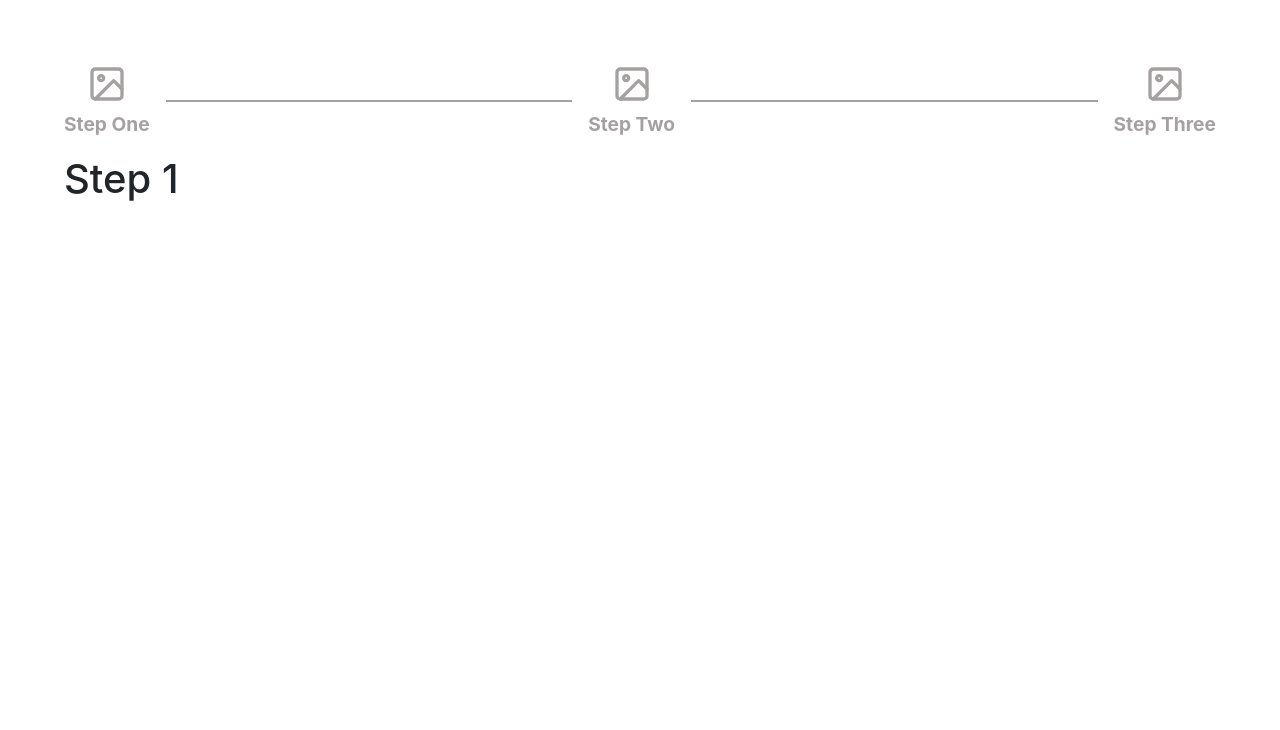
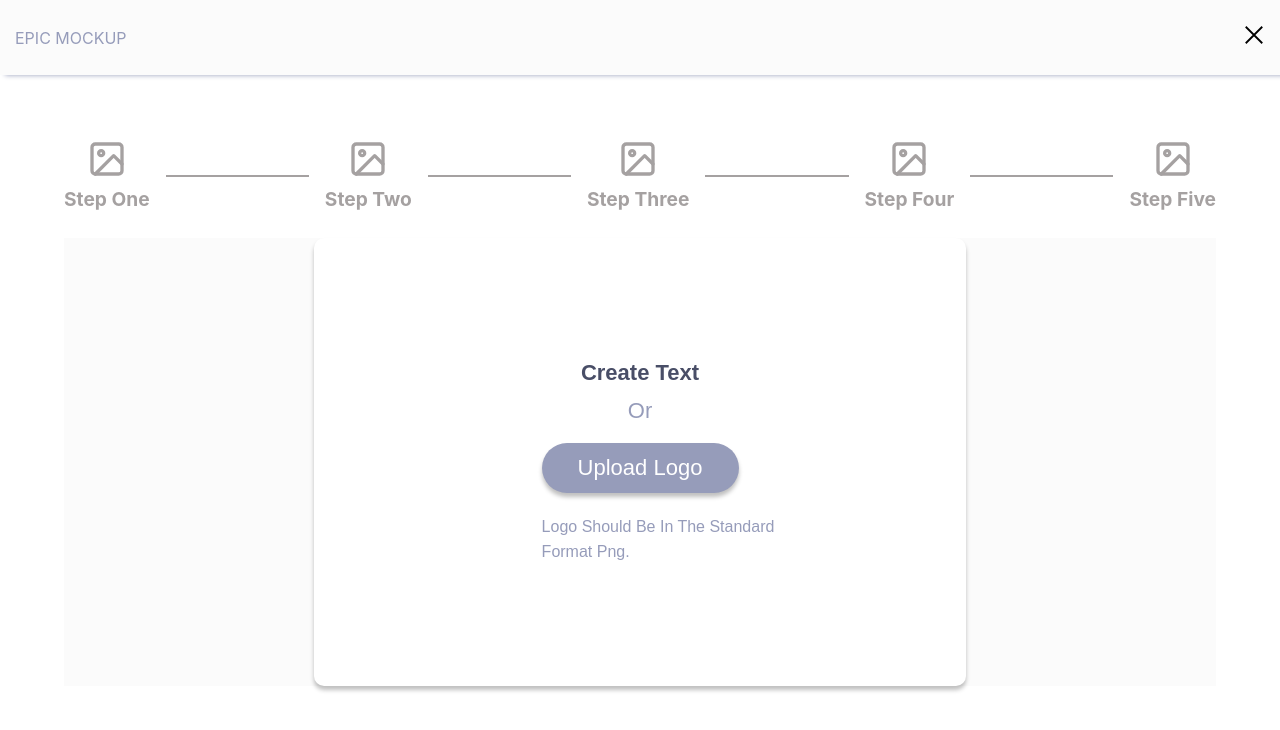
Before and after one commit to Khalid-Uris/epic-mockup, a React (Create React App) app: page /testing in a window 1280 px wide. Shown: the top 730 px of the page. Built offline with nearby package versions, Linux system fonts and the light colour scheme.

Commit message:
multi step revised

```diff
--- a/src/App.css
+++ b/src/App.css
@@ -2,6 +2,8 @@ main {
   background: #fbfbfb;
   /* background: #494E67; */
 }
+
+/* Multi Step CSS */
 
 .multi-step-form {
   padding: 1rem;
--- a/src/App.js
+++ b/src/App.js
@@ -3,7 +3,7 @@ import { BrowserRouter, Route, Routes } from "react-router-dom";
 import "./App.css";
 import Index from "./pages/Index";
 import Logo from "./pages/Logo";
-import MultiStep from "./pages/MultiStep";
+// import MultiStep from "./pages/MultiStep";
 import TestingMultiStep from "./pages/TestingMultiStep";
 
 function App() {
@@ -12,7 +12,7 @@ function App() {
       <BrowserRouter>
         <Routes>
           <Route path="/" element={<Index />} />
-          <Route path="/multi_step" element={<MultiStep />} />
+          {/* <Route path="/multi_step" element={<MultiStep />} /> */}
           <Route path="/logo" element={<Logo />} />
           <Route path="/testing" element={<TestingMultiStep />} />
         </Routes>
--- a/src/components/UploadLogoBox.js
+++ b/src/components/UploadLogoBox.js
@@ -1,10 +1,13 @@
 import React, { useRef } from "react";
 import styles from "../css/MultiStep.module.css";
 import Box from "./Box";
+import { useMultiStep } from "./MultiStepForm/components/MultiStepContext";
 
 // const redirect = useNavigate();
 
 const UploadLogoBox = ({ setImageData }) => {
+  const { setActiveStep } = useMultiStep();
+
   const fileInput = useRef();
 
   const selectFile = () => {
@@ -13,6 +16,7 @@ const UploadLogoBox = ({ setImageData }) => {
 
   const imageChangeHandle = (e) => {
     setImageData(URL.createObjectURL(e.target.files[0]));
+    setActiveStep("stepTwo"); // pass whatever step id you want to set
   };
 
   return (
--- a/src/pages/MultiStep.js
+++ b/src/pages/ImageUpload.jsx
@@ -1,13 +1,10 @@
-import React, { useState } from "react";
+import React from "react";
 import ConvertPng from "../components/ConvertPng";
-import Topbar from "../components/Topbar";
 import UploadLogoBox from "../components/UploadLogoBox";
 
-const MultiStep = () => {
-  const [image, setImage] = useState("");
+const ImageUpload = ({ image, setImage }) => {
   return (
     <main>
-      <Topbar />
       {image ? (
         <ConvertPng imageData={image} />
       ) : (
@@ -17,4 +14,4 @@ const MultiStep = () => {
   );
 };
 
-export default MultiStep;
+export default ImageUpload;
--- a/src/pages/TestingMultiStep.jsx
+++ b/src/pages/TestingMultiStep.jsx
@@ -1,14 +1,17 @@
-import React from "react";
+import React, { useState } from "react";
 import MultiStepForm from "../components/MultiStepForm";
+import Topbar from "../components/Topbar";
+import ImageUpload from "./ImageUpload";
 
 function TestingMultiStep() {
+  const [image, setImage] = useState("");
   return (
+    <>
+      <Topbar />
       <div className="p-5">
         <MultiStepForm defaultActiveStepId="stepOne">
           <MultiStepForm.Step id="stepOne" title="Step One">
-          <div>
-            <h1>Step 1</h1>
-          </div>
+            <ImageUpload image={image} setImage={setImage} />
           </MultiStepForm.Step>
           <MultiStepForm.Step id="stepTwo" title="Step Two">
             <div>
@@ -20,8 +23,19 @@ function TestingMultiStep() {
               <h1>Step 3</h1>
             </div>
           </MultiStepForm.Step>
+          <MultiStepForm.Step id="stepFour" title="Step Four">
+            <div>
+              <h1>Step 4</h1>
+            </div>
+          </MultiStepForm.Step>
+          <MultiStepForm.Step id="stepFive" title="Step Five">
+            <div>
+              <h1>Step 5</h1>
+            </div>
+          </MultiStepForm.Step>
         </MultiStepForm>
       </div>
+    </>
   );
 }
 
```
Lines whose indentation alone changed are shown as unchanged.
